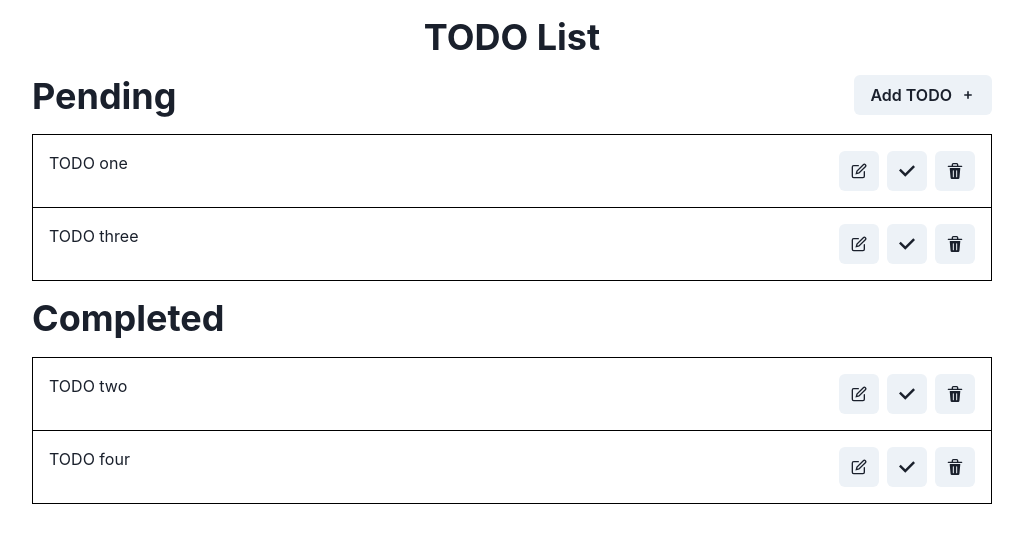
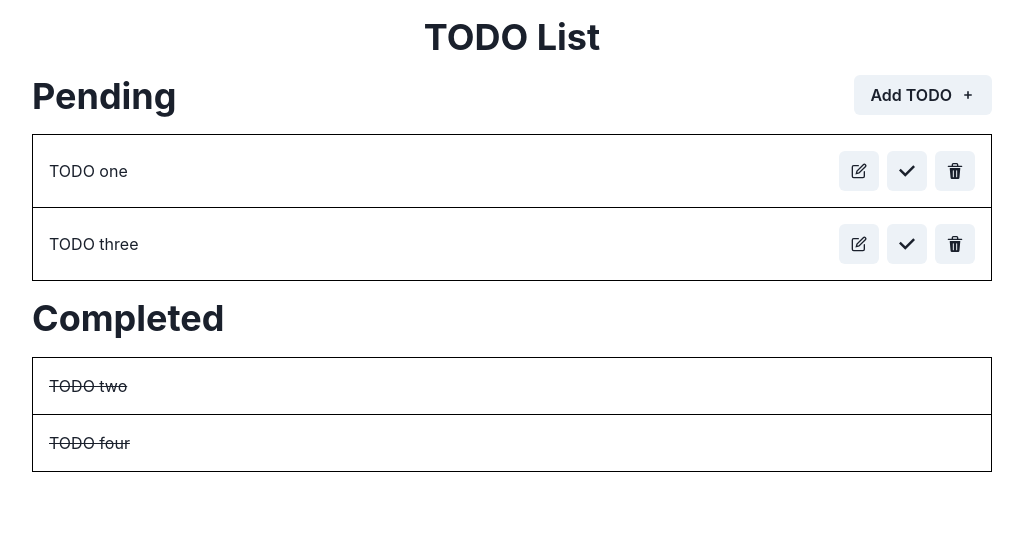
Before and after one commit to reecemillsom/mobx-todos, a React (Create React App) app: page / in a window 1280 px wide. Shown: the top 542 px of the page, without its empty margins (128-1151 px from the left). Built offline with nearby package versions, Linux system fonts and the light colour scheme.

Commit message:
master
Adding reusable styles for the different list items being introduced

```diff
--- a/src/App.tsx
+++ b/src/App.tsx
@@ -1,8 +1,7 @@
 import React from 'react';
 import TODOs from "./models/TODOs/TODOs";
 import {TODOList} from "./components/TODOList/TODOList";
-import {Heading, Button, Stack} from "@chakra-ui/react";
-import {SmallAddIcon} from "@chakra-ui/icons";
+import {Heading} from "@chakra-ui/react";
 import * as S from './AppStyles';
 
 function App() {
--- /dev/null
+++ b/src/components/TODOItem/CompletedItem.tsx
@@ -0,0 +1,15 @@
+import {FC} from "react";
+import * as S from './styles';
+import TODO from "../../models/TODO/TODO";
+
+interface Props {
+    todo: TODO;
+}
+
+export const CompletedItem: FC<Props> = ({todo}) => {
+    return (
+        <S.CompletedItemContainer>
+            <span><s>{todo?.text}</s></span>
+        </S.CompletedItemContainer>
+    );
+};
--- /dev/null
+++ b/src/components/TODOItem/listStyles.ts
@@ -0,0 +1,14 @@
+import {css} from "styled-components";
+
+export const listContainer = css`
+    display: flex;
+    align-items: center;
+    padding: 16px;
+    border-left: 1px solid black;
+    border-right: 1px solid black;
+    border-top: 1px solid black;
+
+    &:last-child {
+        border-bottom: 1px solid black;
+    }
+`;
--- a/src/components/TODOItem/styles.ts
+++ b/src/components/TODOItem/styles.ts
@@ -1,24 +1,10 @@
 import styled from "styled-components";
 import {IconButton} from "@chakra-ui/react";
+import {listContainer} from "./listStyles";
 
 export const TODOContainer = styled.div`
-    display: flex;
+    ${listContainer};
     justify-content: space-between;
-    padding: 16px;
-    border-left: 1px solid black;
-    border-right: 1px solid black;
-
-    &:first-child {
-        border-top: 1px solid black;
-
-        &:not(:last-child) {
-            border-bottom: 1px solid black;
-        }
-    }
-
-    &:last-child {
-        border-bottom: 1px solid black;
-    }
 `
 
 export const TODOContentContainer = styled.div`
@@ -36,3 +22,8 @@ export const StateButton = styled(IconButton)`
         margin-right: 8px;
     }
 `;
+
+export const CompletedItemContainer = styled.div`
+    ${listContainer};
+    justify-content: flex-start;
+`
--- a/src/components/TODOList/CompletedList.tsx
+++ b/src/components/TODOList/CompletedList.tsx
@@ -1,8 +1,8 @@
 import React, {FC} from "react";
 import {observer} from "mobx-react";
+import {Heading} from "@chakra-ui/react";
 import TODOs from "../../models/TODOs/TODOs";
-import {Heading} from "@chakra-ui/react";
-import {TODOItem} from "../TODOItem/TODOItem";
+import {CompletedItem} from "../TODOItem/CompletedItem";
 
 interface Props {
     todos: TODOs;
@@ -12,7 +12,7 @@ export const CompletedList: FC<Props> = observer(({todos}) => {
     return (
         <div>
             <Heading as="h2" style={{marginTop: '16px', marginBottom: '16px'}}>Completed</Heading>
-            <div>{todos?.completedItems.map(todo => <TODOItem todo={todo} key={todo.id}/>)}</div>
+            <div>{todos?.completedItems.map(todo => <CompletedItem todo={todo} key={todo.id}/>)}</div>
         </div>
     )
 })
--- a/src/components/TODOList/TODOList.tsx
+++ b/src/components/TODOList/TODOList.tsx
@@ -10,10 +10,10 @@ interface Props {
 
 export const TODOList: FC<Props> = observer(({todos}) => {
     return (
-        <div>
+        <>
             <PendingList todos={todos}/>
 
             <CompletedList todos={todos}/>
-        </div>
+        </>
     );
 });
```
